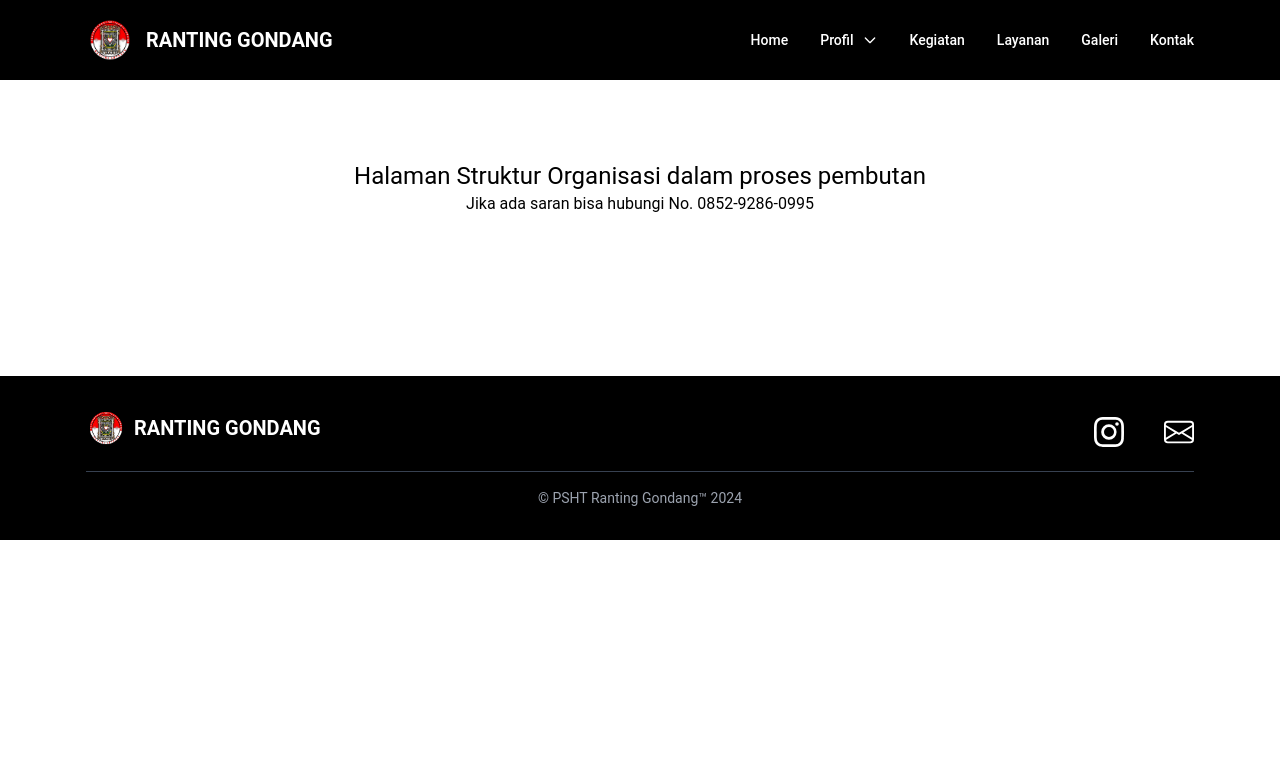
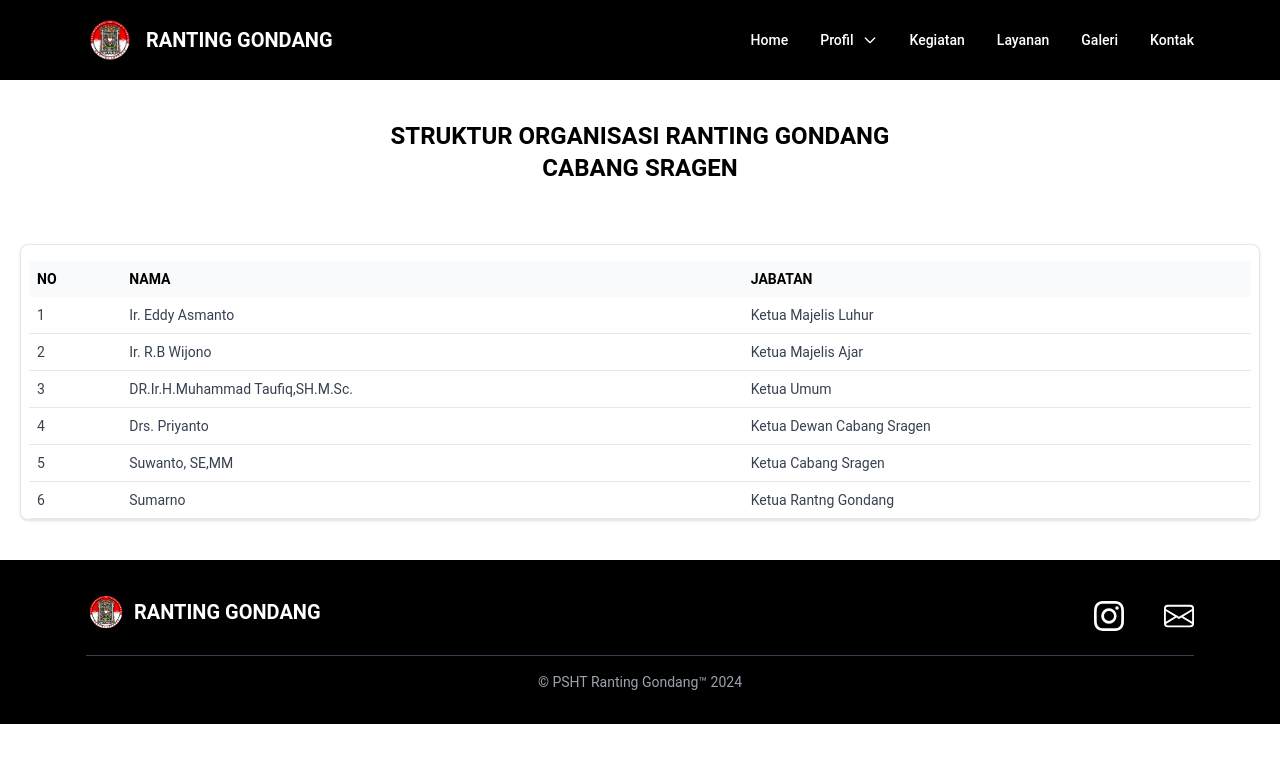
Before and after one commit to bendinuralif/ranting-gondang, a React (Vite) app: page /struktur-organisasi in a window 1280 px wide. Shown: the top 762 px of the page. Built offline with nearby package versions, Linux system fonts and the light colour scheme.

Commit message:
update struktur

```diff
--- a/src/page/Home.jsx
+++ b/src/page/Home.jsx
@@ -36,8 +36,6 @@ function HomePage() {
         Perkembangan PSHT tidak terlepas dari jasa beberapa tokoh yang turut membesarkan PSHT, diantaranya Bpk. RM Soetomo Mangkudjojo; Bpk. Santoso Kartoatmodjo; Bpk. Irsyad; Mas RM. Imam Koesoepangat dan Mas KRT Tarmadji Budi Harsono, SE. Beliau-beliaulah yang meletakkan berbagai dasar dan memperintis pengembangan PSHT yang masih digunakan dan berlaku hingga saat ini. Berkat jasa mereka semua, PSHT sejak lama sudah memiliki AD-ART, mendirikan sebuah yayasan, mengembangkan PSHT dengan membentuk banyak cabang, membangun padepokan sebagai pusat kegiatan PSHT, mendirikan koperasi yang kini akan diperluas dengan melibatkan semua anggota di seluruh cabang, dan makin dikenalnya PSHT melalui berbagai kejuaraan.
         <br /><br />
         Kepengurusan yang baru di bawah pimpinan DR. Ir. M. Taufiq SH., MSc. selaku Ketua Umum untuk periode 2021 – 2026, telah menetapkan rencana strategis yang digunakan sebagai pedoman bagi seluruh pengurus di semua tingkatan. Dibandingkan dengan kepengurusan sebelumnya, pada periode ini organisasi PSHT mengalami perubahan struktur dan diperluas dengan menambah bidang Pengabdian Masyarakat untuk lebih mengorganisir kegiatan-kegiatan PSHT yang memberi dampak langsung dan positif terhadap masyarakat.
-        <br /><br />
-        Lalu tahun 2026-2031 ketua di ganti mas zaini paling ganteng di lanjut mas diki si paling molet
             </p>
             <a
               href="/sejarah-singkat"
--- a/src/page/StrukturOrganisasi.jsx
+++ b/src/page/StrukturOrganisasi.jsx
@@ -1,18 +1,78 @@
-import Layout from './Layout'
+import Layout from "./Layout";
+
+function StrukturOrganisasi() {
+  return (
+    <Layout>
+        <div className="">
+          <div className="text-lg md:text-2xl font-semibold pt-10 text-center">
+            STRUKTUR ORGANISASI RANTING GONDANG
+          </div>
+          <div className="text-lg md:text-2xl font-semibold  pb-5 text-center">
+            CABANG SRAGEN
+          </div>
+        </div>
+    <div className="justify-center items-center px-5">
 
 
-function StrukturOrganisasi () {
-    return(
 
-        <div>
-            <Layout >
-                <div className='' >
-            <div className='text-2xl pt-20 text-center '>Halaman Struktur Organisasi dalam proses pembutan</div>
-            <div className='pb-40 text-center'>Jika ada saran bisa hubungi No. 0852-9286-0995</div>
-            </div>
-            </ Layout >
-        </div>
-    )
+        <a
+          href="#"
+          className=" px-2 block mx-auto max-w-7xl mt-10 mb-10  bg-white border border-gray-200 rounded-lg shadow hover:bg-gray-100 dark:bg-gray-800 dark:border-gray-700 dark:hover:bg-gray-700"
+        >
+          <div className="relative overflow-x-auto mt-4">
+            <table className="w-full text-xs md:text-sm text-left rtl:text-right text-gray-700 dark:text-gray-600">
+              <thead className="text-xs md:text-sm text-black uppercase bg-gray-50 dark:bg-gray-700 dark:text-red-00">
+                <tr>
+                  <th scope="col" className="px-2 py-2">
+                    No
+                  </th>
+                  <th scope="col" className="px-2 py-2">
+                    Nama
+                  </th>
+                  <th scope="col" className="px-2 py-2">
+                    Jabatan
+                  </th>
+                </tr>
+              </thead>
+              <tbody>
+                <tr className="bg-white border-b dark:bg-gray-800 dark:border-gray-700">
+                  <td className="px-2 py-2">1</td>
+                  <td className="px-2 py-2">Ir. Eddy Asmanto</td>
+                  <td className="px-2 py-2">Ketua Majelis Luhur</td>
+                </tr>
+                <tr className="bg-white border-b dark:bg-gray-800 dark:border-gray-700">
+                  <td className="px-2 py-2">2</td>
+                  <td className="px-2 py-2">Ir. R.B Wijono</td>
+                  <td className="px-2 py-2">Ketua Majelis Ajar</td>
+                </tr>
+                <tr className="bg-white border-b dark:bg-gray-800 dark:border-gray-700">
+                  <td className="px-2 py-2">3</td>
+                  <td className="px-2 py-2">DR.Ir.H.Muhammad Taufiq,SH.M.Sc.</td>
+                  <td className="px-2 py-2">Ketua Umum</td>
+                </tr>
+                <tr className="bg-white border-b dark:bg-gray-800 dark:border-gray-700">
+                  <td className="px-2 py-2">4</td>
+                  <td className="px-2 py-2">Drs. Priyanto</td>
+                  <td className="px-2 py-2">Ketua Dewan Cabang Sragen</td>
+                </tr>
+                <tr className="bg-white border-b dark:bg-gray-800 dark:border-gray-700">
+                  <td className="px-2 py-2">5</td>
+                  <td className="px-2 py-2">Suwanto, SE,MM</td>
+                  <td className="px-2 py-2">Ketua Cabang Sragen</td>
+                </tr>
+                <tr className="bg-white border-b dark:bg-gray-800 dark:border-gray-700">
+                  <td className="px-2 py-2">6</td>
+                  <td className="px-2 py-2">Sumarno</td>
+                  <td className="px-2 py-2">Ketua Rantng Gondang</td>
+                </tr>
+              </tbody>
+            </table>
+          </div>
+        </a>
+
+    </div>
+    </Layout>
+  );
 }
 
-export default StrukturOrganisasi
+export default StrukturOrganisasi;
```
